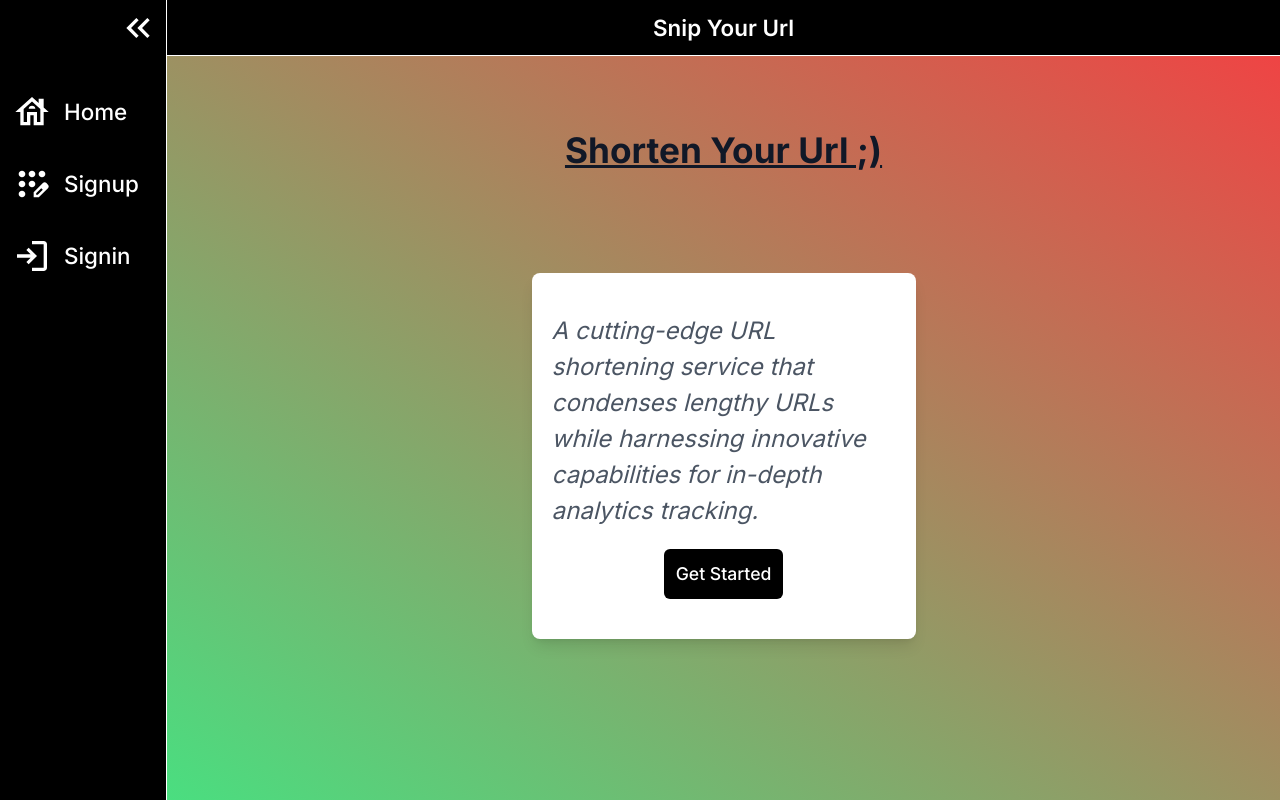
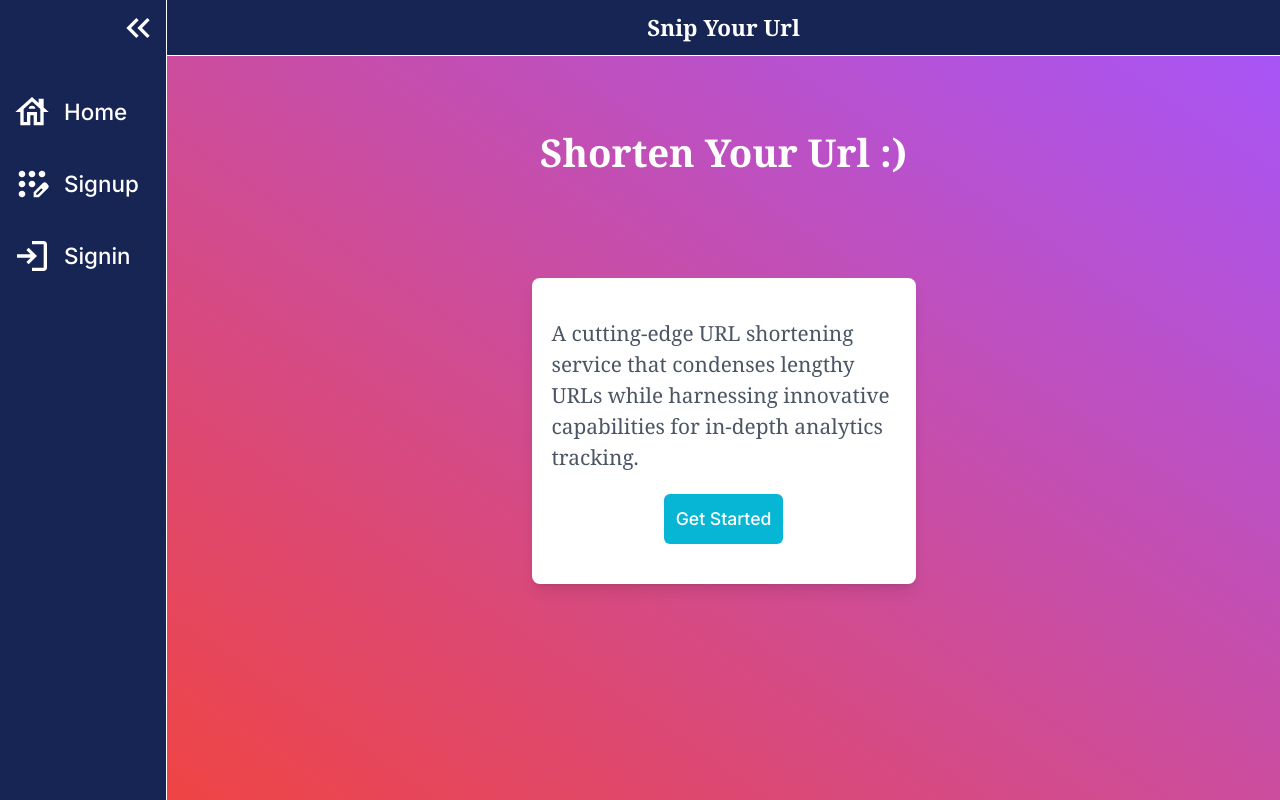
Before and after one commit to DikshakAdhikari/Url-Shortner, a Next.js app in the folder client/: page / in a window 1280 px wide. Built offline with nearby package versions, Linux system fonts and the light colour scheme.

Commit message:
changes made

```diff
--- a/client/src/app/page.tsx
+++ b/client/src/app/page.tsx
@@ -12,7 +12,7 @@ export default function Home() {
     <SideBar />
      <div className=" flex w-[100vw] h-[100vh] flex-col">
          <Navbar />
-         <div className=" flex overflow-auto bg-gradient-to-bl from-red-500 to-green-400  gap-36 p-10 h-[100vh] flex-col ">
+         <div className=" flex overflow-auto bg-gradient-to-bl from-purple-500 to-red-500  gap-36 p-10 h-[100vh] flex-col ">
              <Dashboard />
          </div>
      </div>
--- a/client/src/app/shortner/page.tsx
+++ b/client/src/app/shortner/page.tsx
@@ -16,7 +16,7 @@ const page: FunctionComponent<pageProps> = () => {
         <SideBar />
          <div className=" flex w-[100vw] h-[100vh] flex-col">
              <Navbar />
-             <div className=" flex overflow-auto bg-gradient-to-bl items-center from-red-500 to-green-400  gap-36 p-10 h-[100vh] flex-col ">
+             <div className=" flex overflow-auto bg-gradient-to-bl items-center from-purple-500 to-red-500  gap-36 p-10 h-[100vh] flex-col ">
                  <Shortner />
              </div>
          </div>
--- a/client/src/app/signin/page.tsx
+++ b/client/src/app/signin/page.tsx
@@ -14,7 +14,7 @@ const page: FunctionComponent<pageProps> = () => {
       <SideBar />
        <div className=" flex w-[100vw] h-[100vh] flex-col">
            <Navbar />
-           <div className=" flex overflow-auto justify-center bg-gradient-to-bl items-center from-red-500 to-green-400  gap-36 p-10 h-[100vh] flex-col ">
+           <div className=" flex overflow-auto justify-center bg-gradient-to-bl items-center from-purple-500 to-red-500  gap-36 p-10 h-[100vh] flex-col ">
                <Signin />
            </div>
        </div>
--- a/client/src/app/signup/page.tsx
+++ b/client/src/app/signup/page.tsx
@@ -14,7 +14,7 @@ const page: FunctionComponent<pageProps> = () => {
       <SideBar />
        <div className=" flex w-[100vw] h-[100vh] flex-col">
            <Navbar />
-           <div className=" flex overflow-auto justify-center bg-gradient-to-bl items-center from-red-500 to-green-400  gap-36 p-10 h-[100vh] flex-col ">
+           <div className=" flex  justify-center bg-gradient-to-bl items-center from-purple-500 to-red-500  gap-36 p-10 h-[100vh] flex-col ">
                <Signup />
            </div>
        </div>
--- a/client/src/components/Home.tsx
+++ b/client/src/components/Home.tsx
@@ -20,10 +20,10 @@ const Dashboard: FunctionComponent<DashboardProps> = () => {
 
 return (
       <div className=" flex flex-col items-center ">
-        <div className=" font-bold mt-7 text-[2.2rem] text-gray-900 underline">Shorten Your Url  ;) </div>
-        <div className=" w-[30vw] mt-24 italic shadow-lg pt-10 bg-white flex flex-col items-center p-5 rounded-lg max-h-screen ">
-            <div className=" text-[1.5rem] text-gray-600"> A cutting-edge URL shortening service that condenses lengthy URLs while harnessing innovative capabilities for in-depth analytics tracking.</div>
-            <button onClick={handleClick} className=" m-5 text-[1.1rem] hover:bg-orange-500 rounded-md bg-black text-white p-3 font-medium">Get Started</button>
+        <div className=" font-bold mt-7 text-[2.4rem] font-serif text-white ">Shorten Your Url  :) </div>
+        <div className=" w-[30vw] mt-24  shadow-lg pt-10 bg-white flex flex-col items-center p-5 rounded-lg max-h-screen ">
+            <div className=" text-[1.3rem] font-serif text-gray-600"> A cutting-edge URL shortening service that condenses lengthy URLs while harnessing innovative capabilities for in-depth analytics tracking.</div>
+            <button onClick={handleClick} className=" m-5 text-[1.1rem] hover:bg-orange-500 rounded-md bg-cyan-500 text-white p-3 font-medium">Get Started</button>
         </div>
        </div>
       );
--- a/client/src/components/Navbar.tsx
+++ b/client/src/components/Navbar.tsx
@@ -6,8 +6,8 @@ interface NavbarProps {
 
 const Navbar: FunctionComponent<NavbarProps> = () => {
     return (
-        <div className=" flex items-center justify-center max-h-screen z-20 text-white  w-[100%] h-[7vh] bg-black border-b-[1px] border-white ">
-              <div className=" font-semibold text-[1.4rem] m-3 ">Snip Your Url</div>
+        <div className=" flex items-center justify-center max-h-screen z-20 text-white  w-[100%] h-[7vh] bg-blue-950 border-b-[1px] border-white ">
+              <div className=" font-semibold font-serif text-[1.4rem] m-3 ">Snip Your Url</div>
             </div>
      );
 }
--- a/client/src/components/SideBar.tsx
+++ b/client/src/components/SideBar.tsx
@@ -24,7 +24,7 @@ const SideBar: FunctionComponent<SideBarProps> = () => {
 
 
     return (
-        <div className={`${expand ? 'w-[15vw]': 'w-fit'} h-[100vh] border-r-[1px] border-white  bg-black`}>
+        <div className={`${expand ? 'w-[15vw]': 'w-fit'} h-[100vh] border-r-[1px] border-white bg-blue-950`}>
         <div className=" flex m-2 flex-col gap-4 items-end cursor-pointer ">
       {
         expand ? <div  onClick={()=> setExpand(false)}> <LeftLogo /></div>: <div onClick={()=> setExpand(true)}> <RightLogo /> </div>
--- a/client/src/components/Signin.tsx
+++ b/client/src/components/Signin.tsx
@@ -57,7 +57,7 @@ const Signin: React.FC = () => {
 
   return (
     <div className=" max-w-2xl items-center mx-auto mt-10 p-6 bg-white rounded-md shadow-md">
-      <h2 className="text-2xl font-semibold text-center mb-6">Sign In</h2>
+      <h2 className="text-2xl font-semibold font-serif text-center mb-6">Sign In</h2>
       <form onSubmit={handleSubmit}>
 
         <div className="mb-4">
@@ -91,7 +91,7 @@ const Signin: React.FC = () => {
         <button
           type="submit"
           disabled={getDisable}
-          className={`${ getDisable===true ? ' bg-gray-400' : ' bg-blue-500 '}  text-white px-4 py-2 rounded-md focus:outline-none focus:ring focus:border-blue-300`}
+          className={`${ getDisable===true ? ' bg-gray-400' : ' bg-cyan-500 '}  font-serif text-white px-4 py-2 rounded-md focus:outline-none focus:ring focus:border-blue-300`}
         >
           Sign In
         </button>
--- a/client/src/components/Signup.tsx
+++ b/client/src/components/Signup.tsx
@@ -55,7 +55,7 @@ const Signup: React.FC = () => {
 
   return (
     <div className=" max-w-2xl items-center mx-auto mt-10 p-6 bg-white rounded-md shadow-md">
-      <h2 className="text-2xl font-semibold text-center mb-6">Sign Up</h2>
+      <h2 className="text-2xl font-semibold font-serif text-center mb-6">Sign Up</h2>
       <form onSubmit={handleSubmit}>
 
         <div className="mb-4">
@@ -88,7 +88,7 @@ const Signup: React.FC = () => {
         </div>
         <button
           type="submit"
-          className={`${ getDisable===true ? ' bg-gray-400' : ' bg-blue-500 '}  text-white px-4 py-2 rounded-md focus:outline-none focus:ring focus:border-blue-300`}
+          className={`${ getDisable===true ? ' bg-gray-400' : ' bg-cyan-500 '} font-serif  text-white px-4 py-2 rounded-md focus:outline-none focus:ring focus:border-blue-300`}
         >
           Sign Up
         </button>
```
